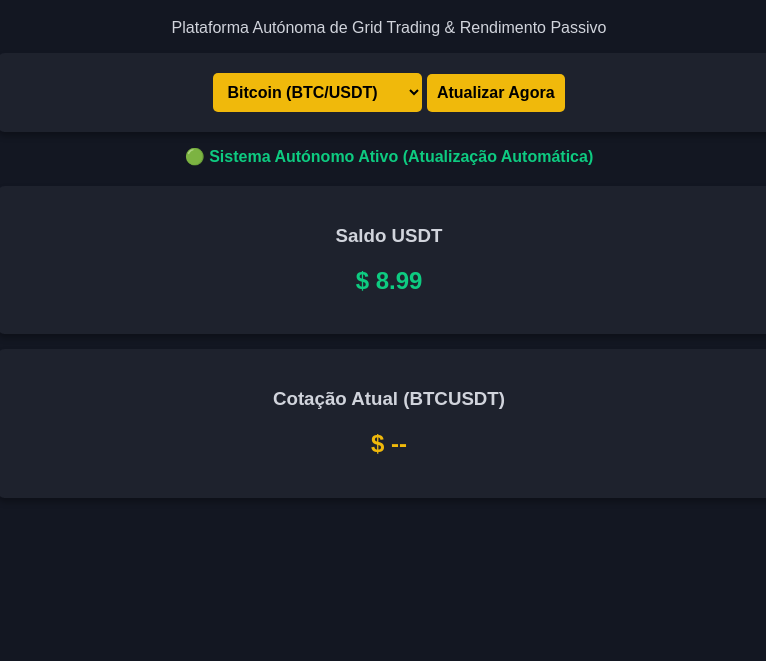
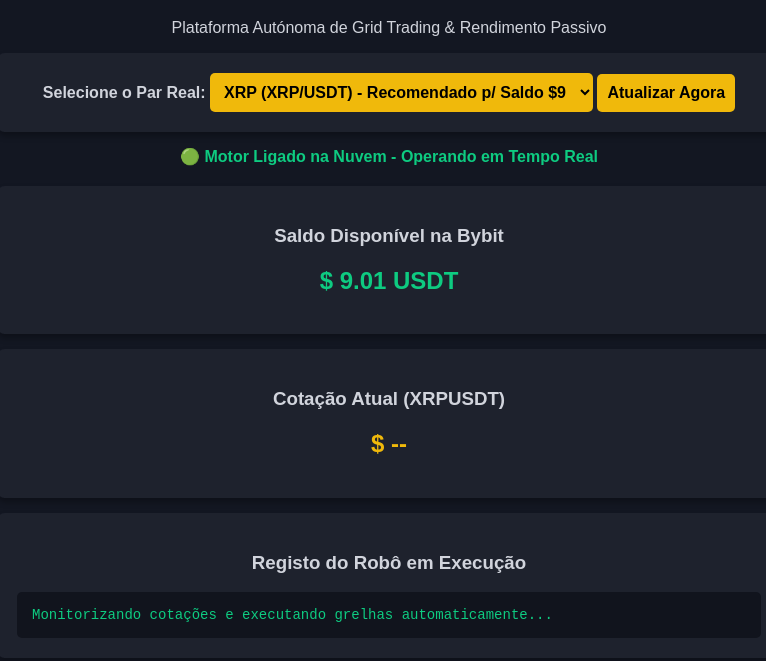
Before and after one commit to fabiomoney10-lgtm/maxincome-backend, a website: page index.html in a window 1280 px wide. Shown: the part 81-742 px from the top of the page, without its empty margins (251-1017 px from the left). Drawn offline with Linux system fonts and the light colour scheme; no server answers.

Commit message:
Enhance index.html with new trading features
Updated UI elements and functionality for real-time trading data display.

```diff
--- a/index.html
+++ b/index.html
@@ -9,6 +9,7 @@
         .card { background: #1e222d; padding: 20px; margin: 15px auto; width: 60%; border-radius: 8px; box-shadow: 0 4px 6px rgba(0,0,0,0.3); }
         select, button { padding: 10px; font-size: 16px; border-radius: 5px; border: none; background: #f0b90b; color: #000; font-weight: bold; cursor: pointer; }
         .status-box { color: #0ecb81; font-weight: bold; margin-bottom: 20px; }
+        .trade-log { background: #11141d; padding: 15px; border-radius: 5px; margin-top: 10px; font-family: monospace; color: #0ecb81; text-align: left; max-height: 120px; overflow-y: auto; font-size: 14px; }
     </style>
 </head>
 <body>
@@ -17,34 +18,40 @@
     <p>Plataforma Autónoma de Grid Trading & Rendimento Passivo</p>
 
     <div class="card">
+        <label for="symbolSelect"><strong>Selecione o Par Real:</strong> </label>
         <select id="symbolSelect" onchange="atualizarDados()">
-            <option value="BTCUSDT">Bitcoin (BTC/USDT)</option>
-            <option value="ETHUSDT">Ethereum (ETH/USDT)</option>
-            <option value="SOLUSDT">Solana (SOL/USDT)</option>
+            <option value="XRPUSDT" selected>XRP (XRP/USDT) - Recomendado p/ Saldo $9</option>
+            <option value="DOGEUSDT">DOGE (DOGE/USDT) - Compatível</option>
+            <option value="ADAUSDT">ADA (ADA/USDT) - Compatível</option>
+            <option value="BTCUSDT">Bitcoin (BTC/USDT) - Requer >$10</option>
         </select>
         <button onclick="atualizarDados()">Atualizar Agora</button>
     </div>
 
-    <div class="status-box">🟢 Sistema Autónomo Ativo (Atualização Automática)</div>
+    <div class="status-box">🟢 Motor Ligado na Nuvem - Operando em Tempo Real</div>
 
     <div class="card">
-        <h3>Saldo USDT</h3>
-        <h2 id="saldoUsdt" style="color: #0ecb81;">$ 8.99</h2>
+        <h3>Saldo Disponível na Bybit</h3>
+        <h2 id="saldoUsdt" style="color: #0ecb81;">$ 9.01 USDT</h2>
     </div>
 
     <div class="card">
-        <h3>Cotação Atual (<span id="currentSymbol">BTCUSDT</span>)</h3>
+        <h3>Cotação Atual (<span id="currentSymbol">XRPUSDT</span>)</h3>
         <h2 id="currentPrice" style="color: #f0b90b;">$ --</h2>
+    </div>
+
+    <div class="card">
+        <h3>Registo do Robô em Execução</h3>
+        <div id="tradeLog" class="trade-log">Monitorizando cotações e executando grelhas automaticamente...</div>
     </div>
 
     <script>
         async function atualizarDados() {
-            const symbolSelect = document.getElementById('symbolSelect');
-            const symbol = symbolSelect.value;
+            const symbol = document.getElementById('symbolSelect').value;
             document.getElementById('currentSymbol').innerText = symbol;
 
             try {
-                // Busca a cotação atualizada do servidor
+                // Atualiza Preço
                 const res = await fetch(`/grid-status?symbol=${symbol}`);
                 const data = await res.json();
 
@@ -52,19 +59,19 @@
                     document.getElementById('currentPrice').innerText = `$ ${data.currentPrice}`;
                 }
 
-                // Busca o saldo atualizado da conta
+                // Atualiza Saldo
                 const accRes = await fetch('/binance-account');
                 const accData = await accRes.json();
 
                 if (accData && accData.success && accData.balances && accData.balances[0]) {
-                    document.getElementById('saldoUsdt').innerText = `$ ${accData.balances[0].free}`;
+                    document.getElementById('saldoUsdt').innerText = `$ ${accData.balances[0].free} USDT`;
                 }
             } catch (e) {
-                console.error("Erro na atualização automática:", e);
+                console.error("Erro ao atualizar painel:", e);
             }
         }
 
-        // Inicia assim que a página carrega e repete obrigatoriamente a cada 3 segundos
+        // Execução Automática em Tempo Real (3 Segundos)
         window.addEventListener('DOMContentLoaded', () => {
             atualizarDados();
             setInterval(atualizarDados, 3000);
```
